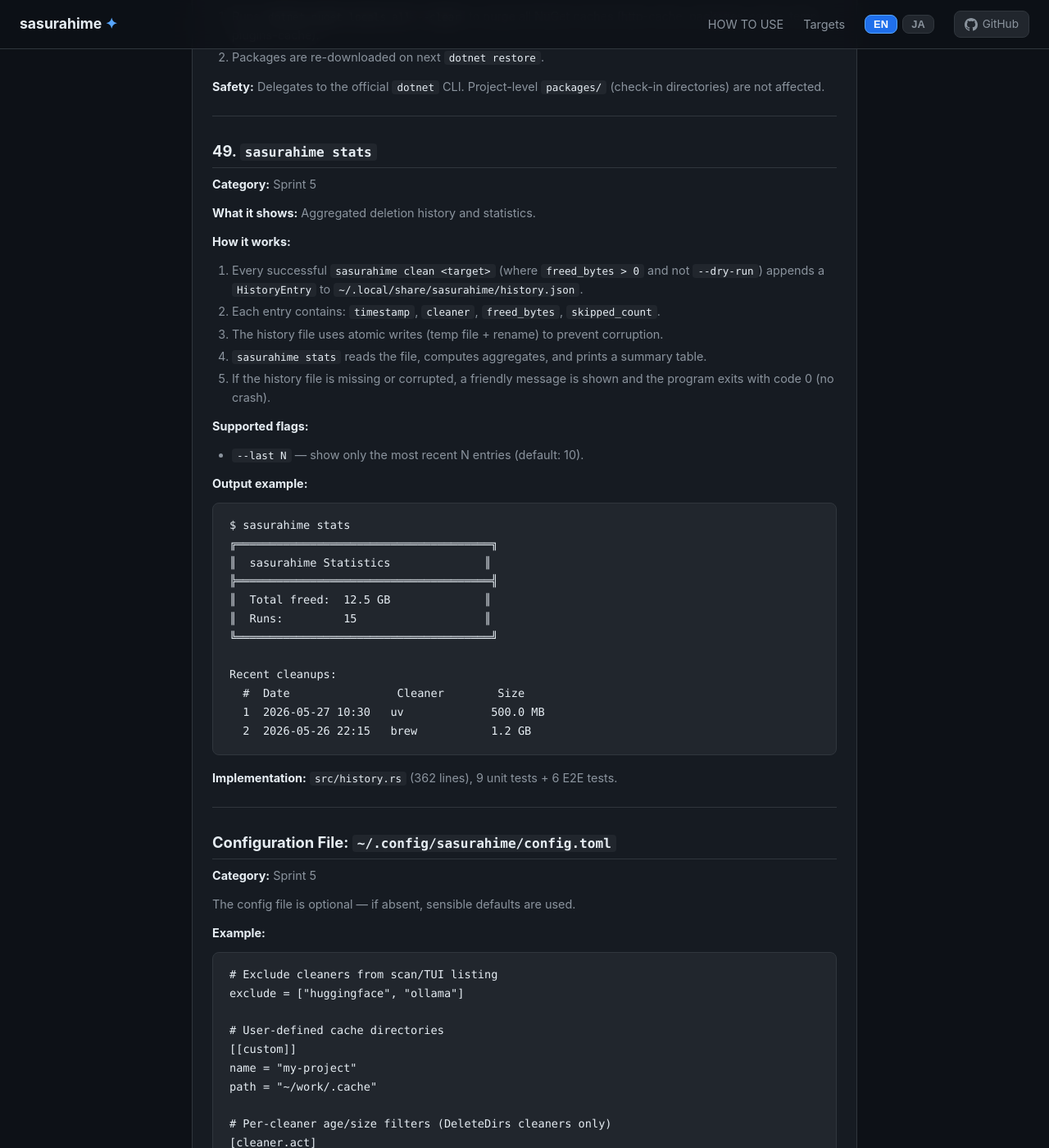
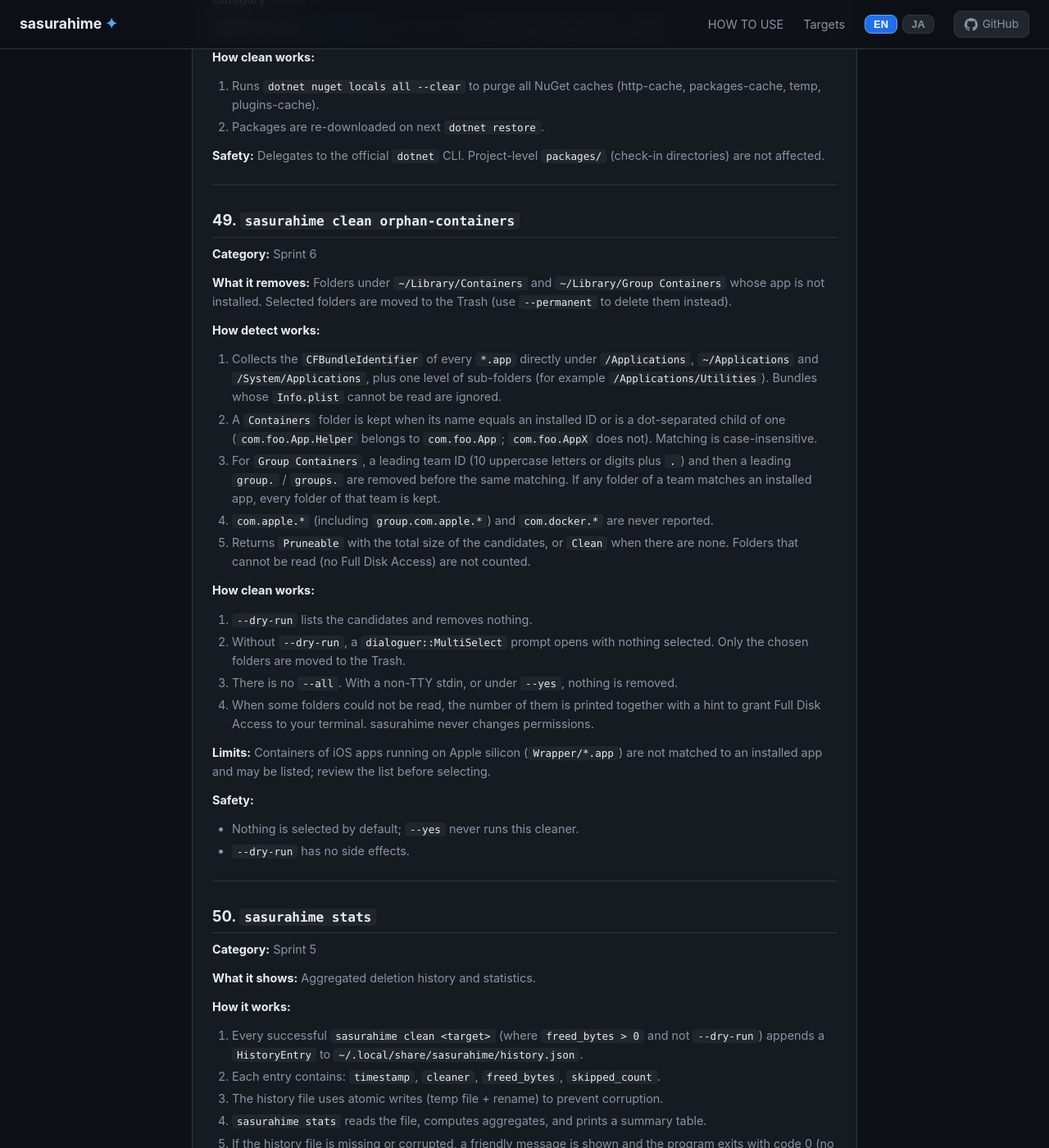
Before and after one commit to armaniacs/sasurahime, a Jekyll site: the page built from docs/SUPPORTED.md, in a window 1280 px wide and 1400 px high, scrolled down 25966 px. Shown: the whole window at 82% size. Built offline with Jekyll 4.4.1, drawn with Linux system fonts in a browser that asks for light colours; some of the changed text lies outside the part shown.

Commit message:
docs(orphan-containers): SUPPORTED.md、HOWTO-USE.md、README.md に orphan-containers を追記

```diff
--- a/docs/SUPPORTED.md
+++ b/docs/SUPPORTED.md
@@ -63,6 +63,7 @@
 | `downloads` | `~/Downloads/` old files |
 | `ios-backup` | iOS backups — interactive only, never in `--yes` |
 | `apfs-snapshot` | APFS local Time Machine snapshots — interactive, or `--all` |
+| `orphan-containers` | Leftover `~/Library/Containers` and `~/Library/Group Containers` of uninstalled apps - interactive only, never in `--yes` |
 | `trash` | Reports `~/.Trash` size (scan only) |
 
 ---
@@ -1243,7 +1244,53 @@
 
 ---
 
-## 49. `sasurahime stats`
+## 49. `sasurahime clean orphan-containers`
+
+**Category:** Sprint 6
+
+**What it removes:** Folders under `~/Library/Containers` and
+`~/Library/Group Containers` whose app is not installed. Selected folders are
+moved to the Trash (use `--permanent` to delete them instead).
+
+**How detect works:**
+1. Collects the `CFBundleIdentifier` of every `*.app` directly under
+   `/Applications`, `~/Applications` and `/System/Applications`, plus one level
+   of sub-folders (for example `/Applications/Utilities`). Bundles whose
+   `Info.plist` cannot be read are ignored.
+2. A `Containers` folder is kept when its name equals an installed ID or is a
+   dot-separated child of one (`com.foo.App.Helper` belongs to `com.foo.App`;
+   `com.foo.AppX` does not). Matching is case-insensitive.
+3. For `Group Containers`, a leading team ID (10 uppercase letters or digits
+   plus `.`) and then a leading `group.` / `groups.` are removed before the same
+   matching. If any folder of a team matches an installed app, every folder of
+   that team is kept.
+4. `com.apple.*` (including `group.com.apple.*`) and `com.docker.*` are never
+   reported.
+5. Returns `Pruneable` with the total size of the candidates, or `Clean` when
+   there are none. Folders that cannot be read (no Full Disk Access) are not
+   counted.
+
+**How clean works:**
+1. `--dry-run` lists the candidates and removes nothing.
+2. Without `--dry-run`, a `dialoguer::MultiSelect` prompt opens with nothing
+   selected. Only the chosen folders are moved to the Trash.
+3. There is no `--all`. With a non-TTY stdin, or under `--yes`, nothing is
+   removed.
+4. When some folders could not be read, the number of them is printed together
+   with a hint to grant Full Disk Access to your terminal. sasurahime never
+   changes permissions.
+
+**Limits:** Containers of iOS apps running on Apple silicon (`Wrapper/*.app`)
+are not matched to an installed app and may be listed; review the list before
+selecting.
+
+**Safety:**
+- Nothing is selected by default; `--yes` never runs this cleaner.
+- `--dry-run` has no side effects.
+
+---
+
+## 50. `sasurahime stats`
 
 **Category:** Sprint 5
 
@@ -1412,6 +1459,7 @@
 | `downloads` | `~/Downloads/` の古いファイル |
 | `ios-backup` | iOS バックアップ — 対話的のみ、`--yes` では非実行 |
 | `apfs-snapshot` | APFS ローカル Time Machine スナップショット — 対話的、または `--all` |
+| `orphan-containers` | アンインストール済みアプリの `~/Library/Containers` と `~/Library/Group Containers` の残骸 - 対話的のみ、`--yes` では実行しない |
 | `trash` | `~/.Trash` のサイズを報告（スキャンのみ） |
 
 ---
@@ -2465,7 +2513,46 @@
 
 ---
 
-## 49. `sasurahime stats`
+## 49. `sasurahime clean orphan-containers`
+
+**カテゴリ:** Sprint 6
+
+**削除対象:** 対応するアプリがインストールされていない `~/Library/Containers` と
+`~/Library/Group Containers` 配下のフォルダ。選択したフォルダはゴミ箱へ移動します
+（`--permanent` を付けると完全削除します）。
+
+**detect の動作:**
+1. `/Applications`、`~/Applications`、`/System/Applications` の直下と、その 1 段下の
+   サブフォルダ（例 `/Applications/Utilities`）にある `*.app` の `CFBundleIdentifier`
+   を集めます。`Info.plist` を読めない .app は無視します。
+2. `Containers` のフォルダは、名前がインストール済み ID と一致するか、そのドット区切り
+   の子（`com.foo.App.Helper` は `com.foo.App` に属します。`com.foo.AppX` は属しません）
+   であれば除外します。大文字小文字は区別しません。
+3. `Group Containers` は、先頭のチーム ID（英数字大文字 10 文字 + `.`）と、続く
+   `group.` / `groups.` を外してから同じ照合をします。あるチームのフォルダが 1 つでも
+   インストール済みアプリと一致する場合、そのチームの全フォルダを除外します。
+4. `com.apple.*`（`group.com.apple.*` を含む）と `com.docker.*` は報告しません。
+5. 候補の合計サイズで `Pruneable` を返します。候補がなければ `Clean` です。
+   読み取れないフォルダ（Full Disk Access なし）は数えません。
+
+**clean の動作:**
+1. `--dry-run` は候補を一覧表示するだけで、何も削除しません。
+2. `--dry-run` なしでは `dialoguer::MultiSelect` を開きます。既定では何も選択されて
+   いません。選択したフォルダだけをゴミ箱へ移動します。
+3. `--all` はありません。非 TTY の場合と `--yes` では何も削除しません。
+4. 読み取れなかったフォルダがあるときは、その件数と、ターミナルに Full Disk Access を
+   付与すると全件を調べられる旨を表示します。sasurahime が権限を変更することはありません。
+
+**制限:** Apple シリコンで動作する iOS アプリ（`Wrapper/*.app`）のコンテナは、
+インストール済みアプリと対応付けられず候補に出ることがあります。選択前に一覧を確認してください。
+
+**安全性:**
+- 既定では何も選択されません。`--yes` ではこの cleaner は実行されません。
+- `--dry-run` は副作用ゼロです。
+
+---
+
+## 50. `sasurahime stats`
 
 **カテゴリ:** Sprint 5
 
```
Also changed, not shown: other parts of docs/SUPPORTED.md (+2 -2 lines), docs/HOWTO-USE.md (+2 -0 lines), README.md.
